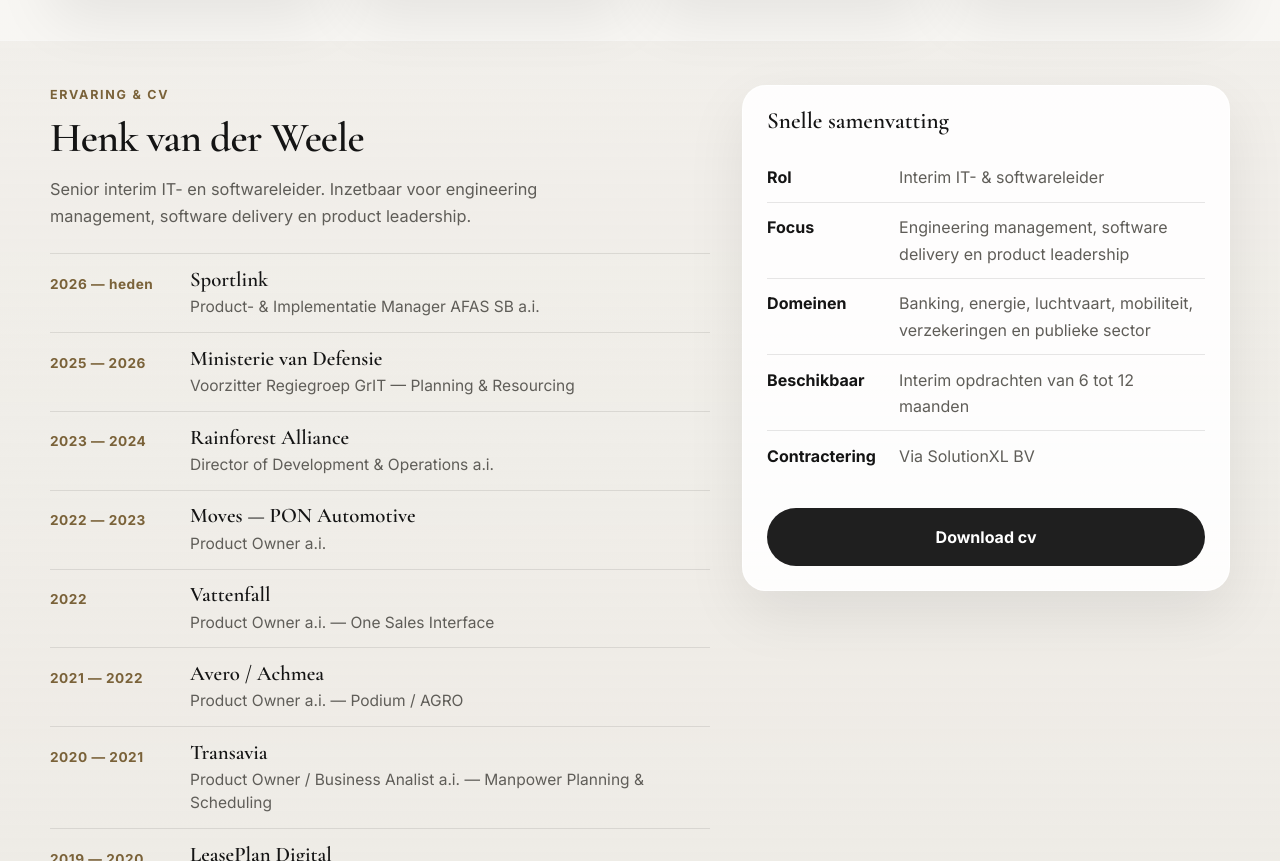
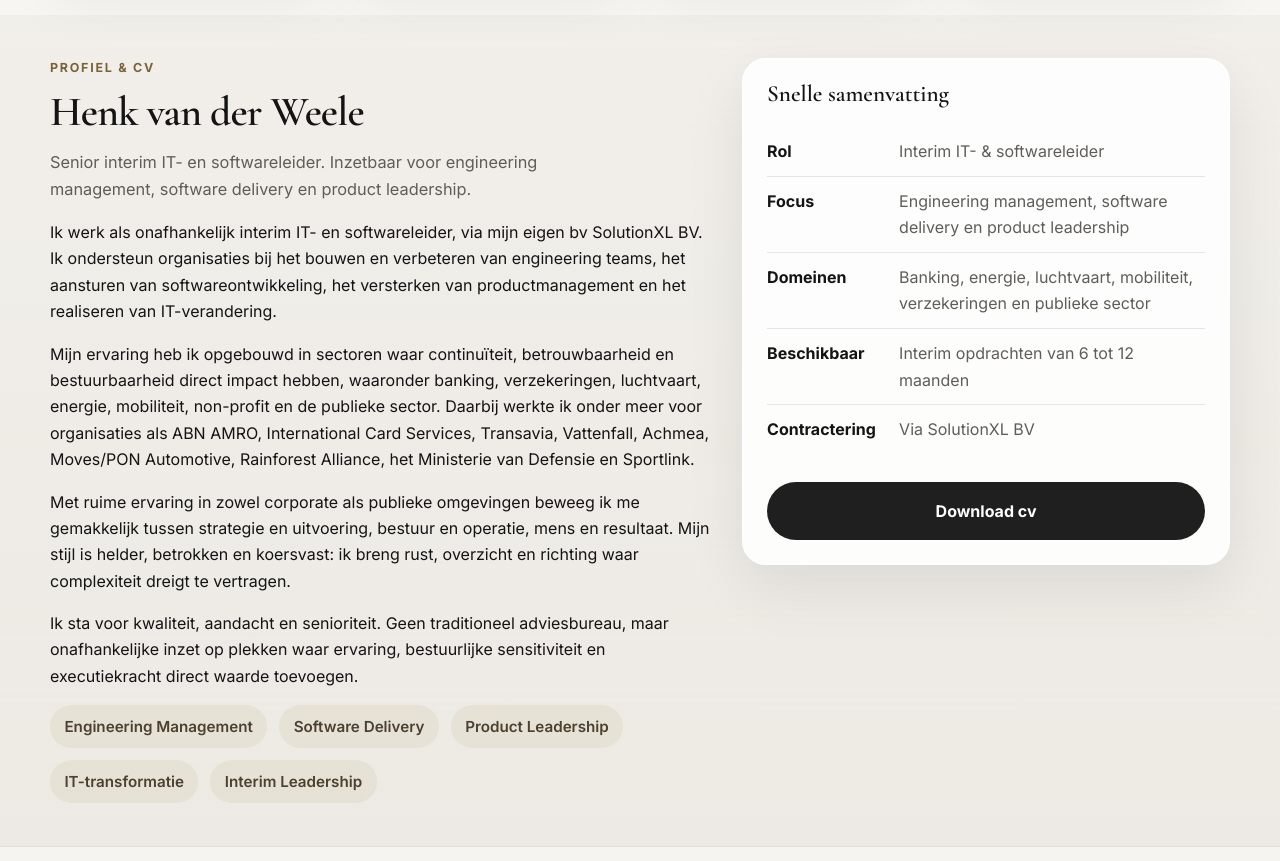
Before and after one commit to solutionxlbv/weele-nl, an Astro site: page / in a window 1280 px wide. Shown: the part 1939-2800 px from the top of the page. Built offline with nearby package versions, Linux system fonts and the light colour scheme; Astro itself is replaced by a stand-in of ours.

Commit message:
content: profiel als lopende tekst in ik-vorm in plaats van tijdlijn
- Sectie #profiel (was #ervaring): de vier profielalinea's van de eerdere versie, omgezet naar ik-vorm; Sportlink toegevoegd aan de organisatielijst
- Ervaringstijdlijn verwijderd (data + CSS); jaartallen en rollen staan in het cv en op solutionxl.nl
- Over mij gevuld met de persoonlijke kant uit het cv ("Werken moet leuk zijn", "Hoe kan ik je helpen?") zodat er geen tekst dubbel staat met het profiel
- Samenvattingskaart ongewijzigd (Rol, Focus, Domeinen, Beschikbaar, Contractering)
- Design system: geen tijdlijn op weele.nl, organisatielijst gelijk aan cv en solutionxl.nl, sectievolgorde bijgewerkt

Co-Authored-By: Claude Opus 5.5 <noreply@anthropic.com>
Claude-Session: https://claude.ai/code/session_01NbXukmXnjRXmSVjPJrxgST

```diff
--- a/src/pages/index.astro
+++ b/src/pages/index.astro
@@ -3,21 +3,6 @@ import { Picture } from 'astro:assets';
 import Base from '../layouts/Base.astro';
 import { heroImage, HERO_FALLBACK_URL, HERO_ALT } from '../lib/hero';
 
-// Same years and roles as the timeline on solutionxl.nl (src/components/Bewijs.astro)
-// and the cv. Keep these three in sync.
-const experience = [
-  { when: '2026 — heden', org: 'Sportlink', role: 'Product- & Implementatie Manager AFAS SB a.i.' },
-  { when: '2025 — 2026', org: 'Ministerie van Defensie', role: 'Voorzitter Regiegroep GrIT — Planning & Resourcing' },
-  { when: '2023 — 2024', org: 'Rainforest Alliance', role: 'Director of Development & Operations a.i.' },
-  { when: '2022 — 2023', org: 'Moves — PON Automotive', role: 'Product Owner a.i.' },
-  { when: '2022', org: 'Vattenfall', role: 'Product Owner a.i. — One Sales Interface' },
-  { when: '2021 — 2022', org: 'Avero / Achmea', role: 'Product Owner a.i. — Podium / AGRO' },
-  { when: '2020 — 2021', org: 'Transavia', role: 'Product Owner / Business Analist a.i. — Manpower Planning & Scheduling' },
-  { when: '2019 — 2020', org: 'LeasePlan Digital', role: 'Business Analist a.i. Cybersecurity · Product Owner a.i. Fleet Operations' },
-  { when: '2018 — 2019', org: 'ABN AMRO', role: 'Product Owner · Agile Coach — CB Digital Process Delivery' },
-  { when: '2009 — 2018', org: 'International Card Services (ICS)', role: 'Product Owner · Digital Informatie Analist · Software-ontwikkelaar' },
-  { when: '1983 — 2009', org: 'LANSA en eigen bedrijf', role: 'Ontwikkelaar, consultant en business partner manager' },
-];
 ---
 
 <Base>
@@ -27,7 +12,7 @@ const experience = [
       <nav class="nav" aria-label="Hoofdnavigatie">
         <a href="#over">Over mij</a>
         <a href="#rollen">Rollen</a>
-        <a href="#ervaring">Ervaring & cv</a>
+        <a href="#profiel">Profiel & cv</a>
         <a href="#aanpak">Aanpak</a>
         <a href="#contact">Contact</a>
       </nav>
@@ -49,7 +34,7 @@ const experience = [
             </p>
             <div class="cta-row">
               <a class="btn btn-primary" href="#contact">Plan een kennismaking</a>
-              <a class="btn btn-secondary" href="#ervaring">Bekijk ervaring & cv</a>
+              <a class="btn btn-secondary" href="#profiel">Bekijk profiel & cv</a>
             </div>
             <ul class="check-list">
               <li>Interim Head of Engineering en Engineering Manager</li>
@@ -81,17 +66,17 @@ const experience = [
       <div class="container two-col">
         <div>
           <p class="eyebrow">Over mij</p>
-          <h2>Rust, overzicht en richting waar complexiteit vertraagt</h2>
+          <h2>“Werken moet leuk zijn”</h2>
           <p>
-            Ik werk als onafhankelijk interim IT- en softwareleider. Ik help organisaties bij het
-            bouwen en verbeteren van engineering teams, het aansturen van softwareontwikkeling, het
-            versterken van productmanagement en het realiseren van IT-verandering.
+            Bij mij ben je geen nummer, maar een persoon. Ik wil dat mensen zich betrokken voelen bij
+            de opdrachten die ze uitvoeren en de projecten die ze beheren. Ik maak iedereen
+            verantwoordelijk voor het eigen werk, omdat ik geloof dat samenwerking en eigenaarschap tot
+            het beste resultaat leiden.
           </p>
           <p>
-            Mijn ervaring heb ik opgebouwd in omgevingen waar continuïteit, betrouwbaarheid en
-            bestuurbaarheid direct impact hebben. Ik beweeg me gemakkelijk tussen strategie en
-            uitvoering, bestuur en operatie, mens en resultaat. Mijn stijl is helder, betrokken en
-            koersvast.
+            Ik neem mijn verantwoordelijkheid als het erop aankomt en heb een goed gevoel voor hoe een
+            organisatie werkt en waar de knelpunten liggen. Positief kritisch, met een gezonde dosis
+            humor.
           </p>
         </div>
         <div class="card feature-card premium-visual">
@@ -103,11 +88,10 @@ const experience = [
             loading="lazy"
             decoding="async"
           />
-          <h3>“Werken moet leuk zijn”</h3>
+          <h3>“Hoe kan ik je helpen?”</h3>
           <p>
-            Ik geloof dat samenwerking en eigenaarschap tot het beste resultaat leiden. Iedereen is
-            verantwoordelijk voor het eigen werk, en ik neem mijn verantwoordelijkheid als het erop
-            aankomt.
+            Een vraag die je mij vaak hoort stellen. Ik begin bij wat een team of organisatie nodig
+            heeft, en stuur van daaruit op resultaat.
           </p>
         </div>
       </div>
@@ -150,26 +134,39 @@ const experience = [
       </div>
     </section>
 
-    <section class="section section-alt" id="ervaring">
+    <section class="section section-alt" id="profiel">
       <div class="container profile-grid">
         <div>
-          <p class="eyebrow">Ervaring & cv</p>
+          <p class="eyebrow">Profiel & cv</p>
           <h2 class="profile-name-heading">Henk van der Weele</h2>
           <p class="lead-small">
             Senior interim IT- en softwareleider. Inzetbaar voor engineering management, software
             delivery en product leadership.
           </p>
-          <ol class="timeline">
-            {experience.map((item) => (
-              <li>
-                <span class="timeline-when">{item.when}</span>
-                <div>
-                  <h3 class="timeline-org">{item.org}</h3>
-                  <p class="timeline-role">{item.role}</p>
-                </div>
-              </li>
-            ))}
-          </ol>
+          <p>
+            Ik werk als onafhankelijk interim IT- en softwareleider, via mijn eigen bv SolutionXL BV.
+            Ik ondersteun organisaties bij het bouwen en verbeteren van engineering teams, het
+            aansturen van softwareontwikkeling, het versterken van productmanagement en het realiseren
+            van IT-verandering.
+          </p>
+          <p>
+            Mijn ervaring heb ik opgebouwd in sectoren waar continuïteit, betrouwbaarheid en
+            bestuurbaarheid direct impact hebben, waaronder banking, verzekeringen, luchtvaart,
+            energie, mobiliteit, non-profit en de publieke sector. Daarbij werkte ik onder meer voor
+            organisaties als ABN AMRO, International Card Services, Transavia, Vattenfall, Achmea,
+            Moves/PON Automotive, Rainforest Alliance, het Ministerie van Defensie en Sportlink.
+          </p>
+          <p>
+            Met ruime ervaring in zowel corporate als publieke omgevingen beweeg ik me gemakkelijk
+            tussen strategie en uitvoering, bestuur en operatie, mens en resultaat. Mijn stijl is
+            helder, betrokken en koersvast: ik breng rust, overzicht en richting waar complexiteit
+            dreigt te vertragen.
+          </p>
+          <p>
+            Ik sta voor kwaliteit, aandacht en senioriteit. Geen traditioneel adviesbureau, maar
+            onafhankelijke inzet op plekken waar ervaring, bestuurlijke sensitiviteit en
+            executiekracht direct waarde toevoegen.
+          </p>
           <div class="tag-row">
             <span>Engineering Management</span>
             <span>Software Delivery</span>
--- a/src/styles/global.css
+++ b/src/styles/global.css
@@ -178,15 +178,6 @@ p { margin: 0 0 1rem; }
 .profile-list div:last-child { border-bottom: 0; }
 .profile-list dt { font-weight: 700; }
 .profile-list dd { margin: 0; color: var(--muted); }
-/* Experience timeline (#ervaring): same years/roles as solutionxl.nl and the cv. */
-.timeline { list-style: none; margin: 1.5rem 0 1.75rem; padding: 0; border-top: 1px solid var(--line); }
-.timeline li {
-  display: grid; grid-template-columns: 7.5rem 1fr; gap: .25rem 1.25rem;
-  padding: .85rem 0; border-bottom: 1px solid var(--line);
-}
-.timeline-when { color: var(--accent-text); font-weight: 700; font-size: .85rem; letter-spacing: .04em; padding-top: .3rem; }
-.timeline-org { font-size: 1.3rem; line-height: 1.2; margin: 0 0 .15rem; letter-spacing: 0; }
-.timeline-role { margin: 0; color: var(--muted); font-size: .97rem; line-height: 1.5; }
 .contact-company { margin: 1rem 0 0; padding-top: 1rem; border-top: 1px solid var(--line); color: var(--muted); }
 .site-footer { padding: 3rem 0 1rem; }
 .contact-card { justify-self: end; width: min(100%, 420px); }
@@ -213,8 +204,6 @@ p { margin: 0 0 1rem; }
   .profile-name-heading { white-space: normal; }
   .btn { width: 100%; }
   .profile-list div { grid-template-columns: 1fr; gap: .15rem; }
-  .timeline li { grid-template-columns: 1fr; gap: .1rem; }
-  .timeline-when { padding-top: 0; }
 }
 
 .hero-copy .lead, .lead-small { max-width: 58ch; }
```
Also changed, not shown: .claude/design-system.md.
